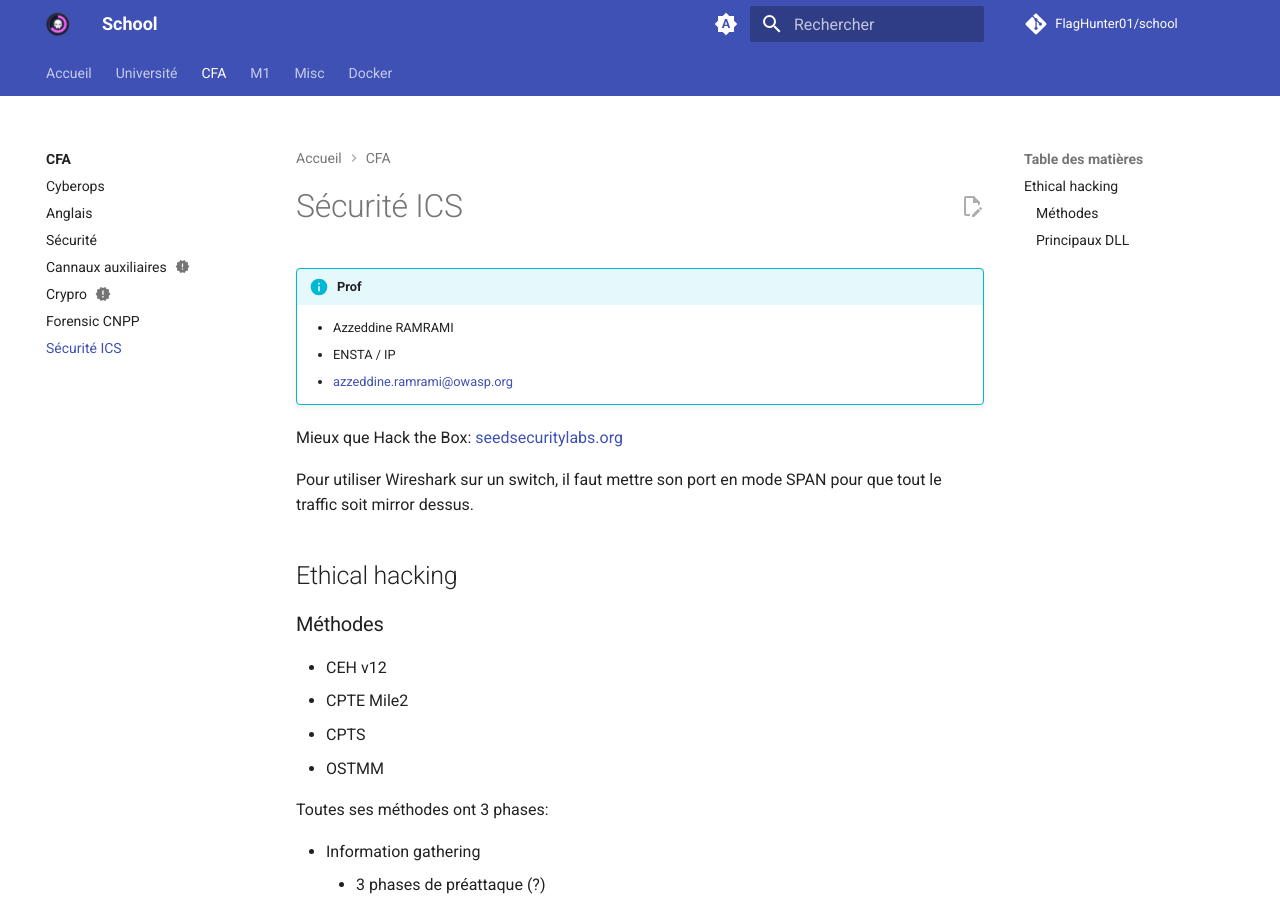
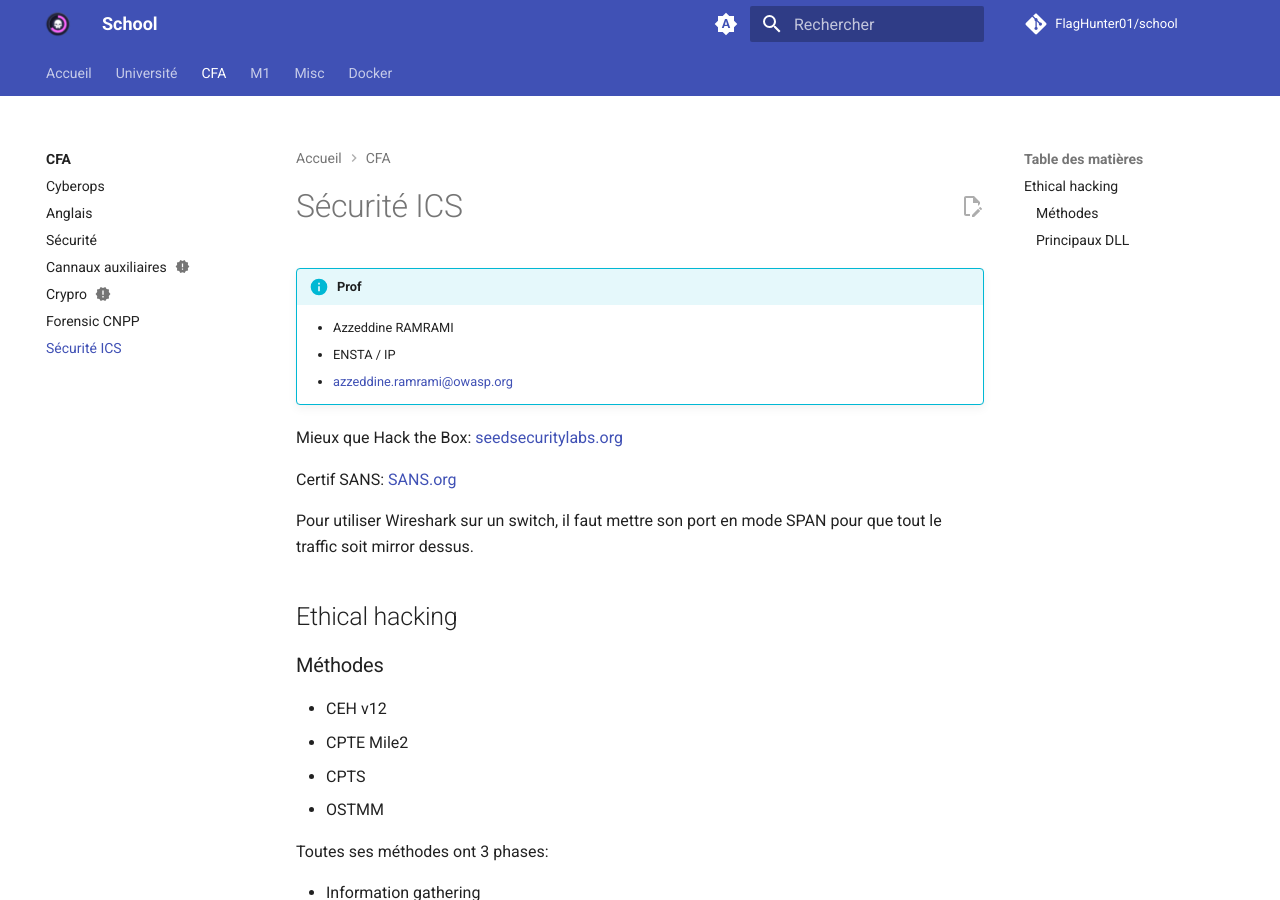
Before and after one commit to FlagHunter01/school, an MkDocs documentation site: the page built from docs/cfa/ICS/index.md, in a window 1280 px wide and 900 px high. Built offline with MkDocs 1.6.1 and Material for MkDocs 9.7.7, drawn with Linux system fonts in a browser that asks for light colours; comment, search, counter and statistics services are not loaded.

Commit message:
Suite rédac

```diff
--- a/docs/cfa/ICS/index.md
+++ b/docs/cfa/ICS/index.md
@@ -9,6 +9,8 @@ description: Cours de sécurité ICS
     - [azzeddine.ramrami@owasp.org](mailto:azzeddine.ramrami@owasp.org)
 
 Mieux que Hack the Box: [seedsecuritylabs.org](https://seedsecuritylabs.org)
+
+Certif SANS: [SANS.org](https://www.sans.org/cyber-security-courses/advanced-exploit-development-penetration-testers/)
 
 Pour utiliser Wireshark sur un switch, il faut mettre son port en mode SPAN pour que tout le traffic soit mirror dessus.
 
```
